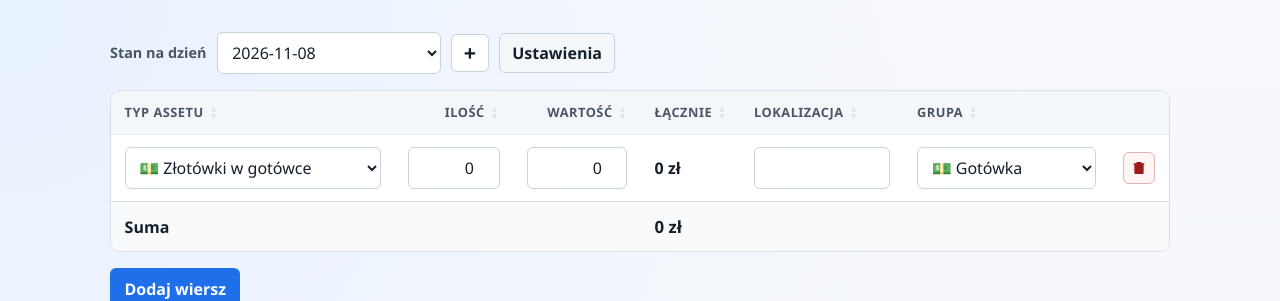
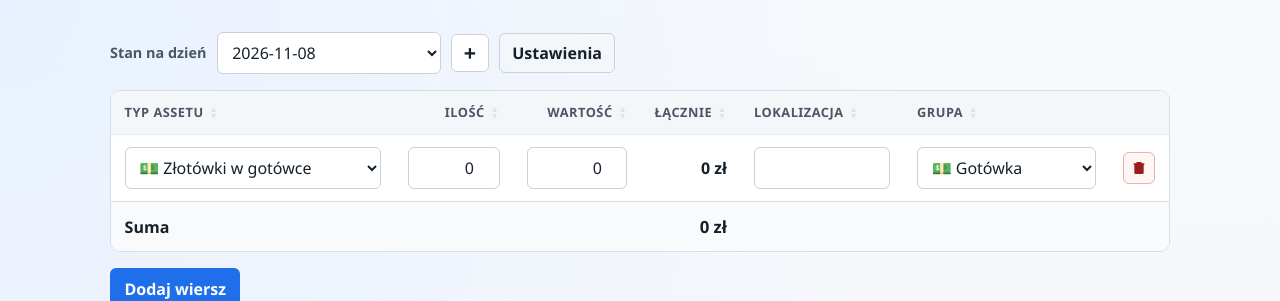
Before and after one commit to tBlabs/Mana, a React (Vite) app: page / in a window 1280 px wide. Shown: the top 301 px of the page. Built offline with nearby package versions, Linux system fonts and the light colour scheme.

Commit message:
Right-align Łącznie money column in assets table.
Raise .money text-align specificity so it wins over .assets td/th left align.

```diff
--- a/src/App.css
+++ b/src/App.css
@@ -289,7 +289,8 @@ th.money .sort-btn {
 
 .col-qty,
 .col-unit,
-.money {
+.assets td.money,
+.assets th.money {
   text-align: right;
 }
 
```
